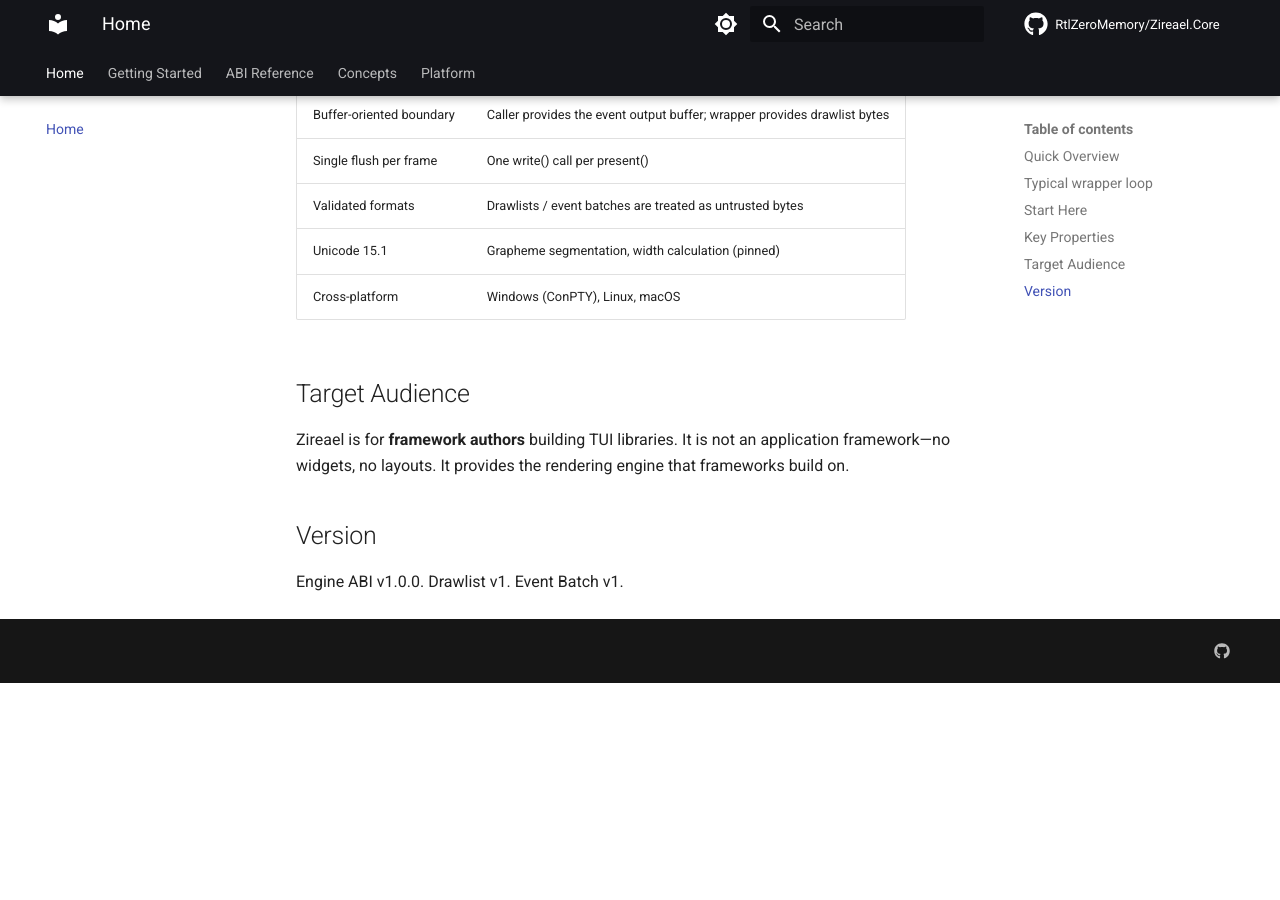
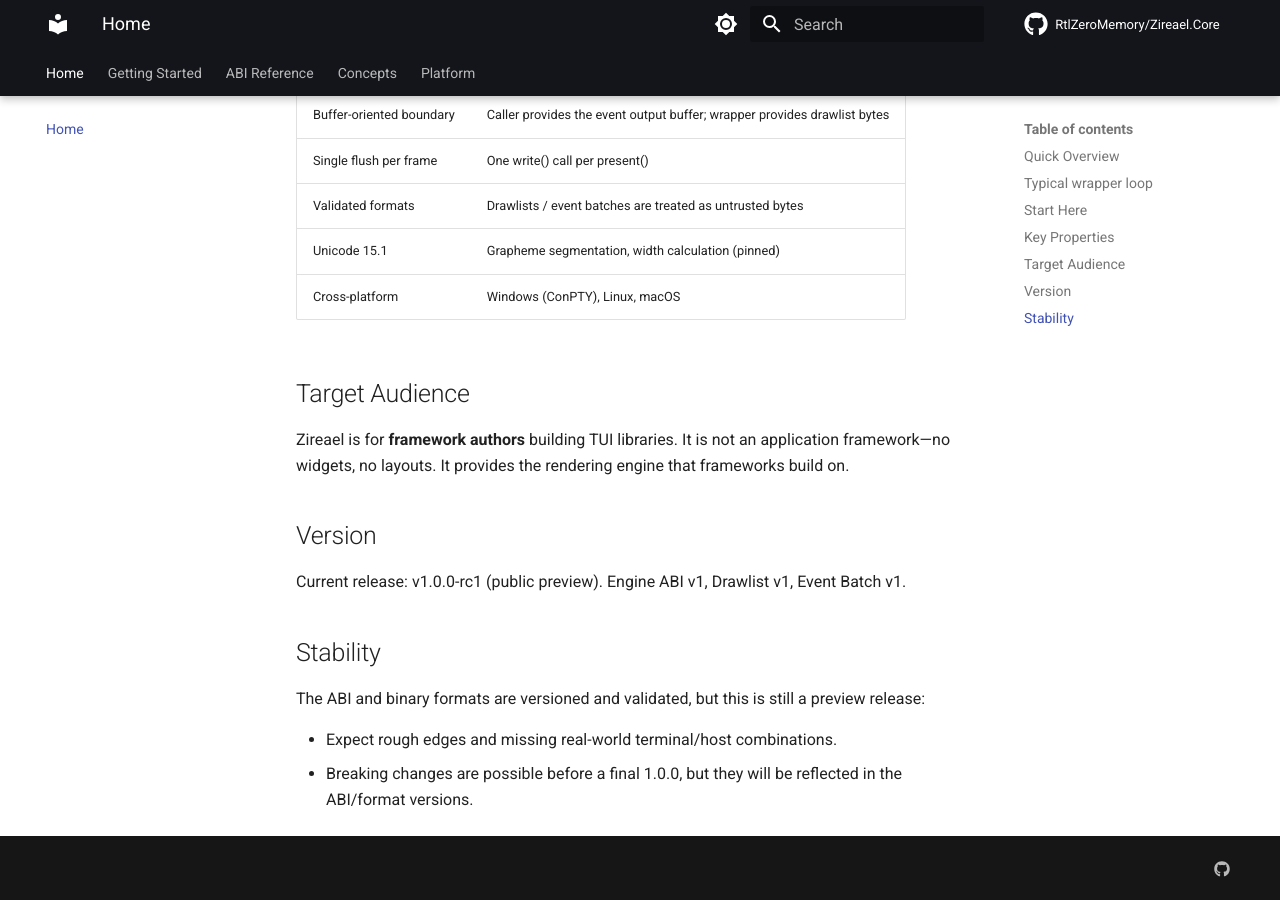
Before and after one commit to RtlZeroMemory/Zireael, an MkDocs documentation site: the page built from docs-user/index.md, in a window 1280 px wide and 900 px high, scrolled down 1482 px. Built offline with MkDocs 1.6.1 and Material for MkDocs 9.7.7, drawn with Linux system fonts in a browser that asks for light colours; comment, search, counter and statistics services are not loaded; the version menu is left out; before the commit the page ends 2165 px from its top, so only the background shows below that; some of the changed text lies outside the part shown.

Commit message:
docs: reframe as v1.0.0-rc1 preview

```diff
--- a/docs-user/index.md
+++ b/docs-user/index.md
@@ -81,4 +81,11 @@ Zireael is for **framework authors** building TUI libraries. It is not an applic
 
 ## Version
 
-Engine ABI v1.0.0. Drawlist v1. Event Batch v1.
+Current release: v1.0.0-rc1 (public preview). Engine ABI v1, Drawlist v1, Event Batch v1.
+
+## Stability
+
+The ABI and binary formats are versioned and validated, but this is still a preview release:
+
+- Expect rough edges and missing real-world terminal/host combinations.
+- Breaking changes are possible before a final 1.0.0, but they will be reflected in the ABI/format versions.
--- a/docs-user/overrides/main.html
+++ b/docs-user/overrides/main.html
@@ -1,7 +1,7 @@
 {% extends "base.html" %}
 
 {% block announce %}
-  <a href="https://github.com/RtlZeroMemory/Zireael.Core/releases/tag/v1.0.0">
-    v1.0.0 released — Engine ABI stable
+  <a href="https://github.com/RtlZeroMemory/Zireael.Core/releases/tag/v1.0.0-rc1">
+    v1.0.0-rc1 released — Public preview (ABI v1)
   </a>
 {% endblock %}
```
Also changed, not shown: CHANGELOG.md (+5 -0 lines), README.md (+3 -1 lines).
